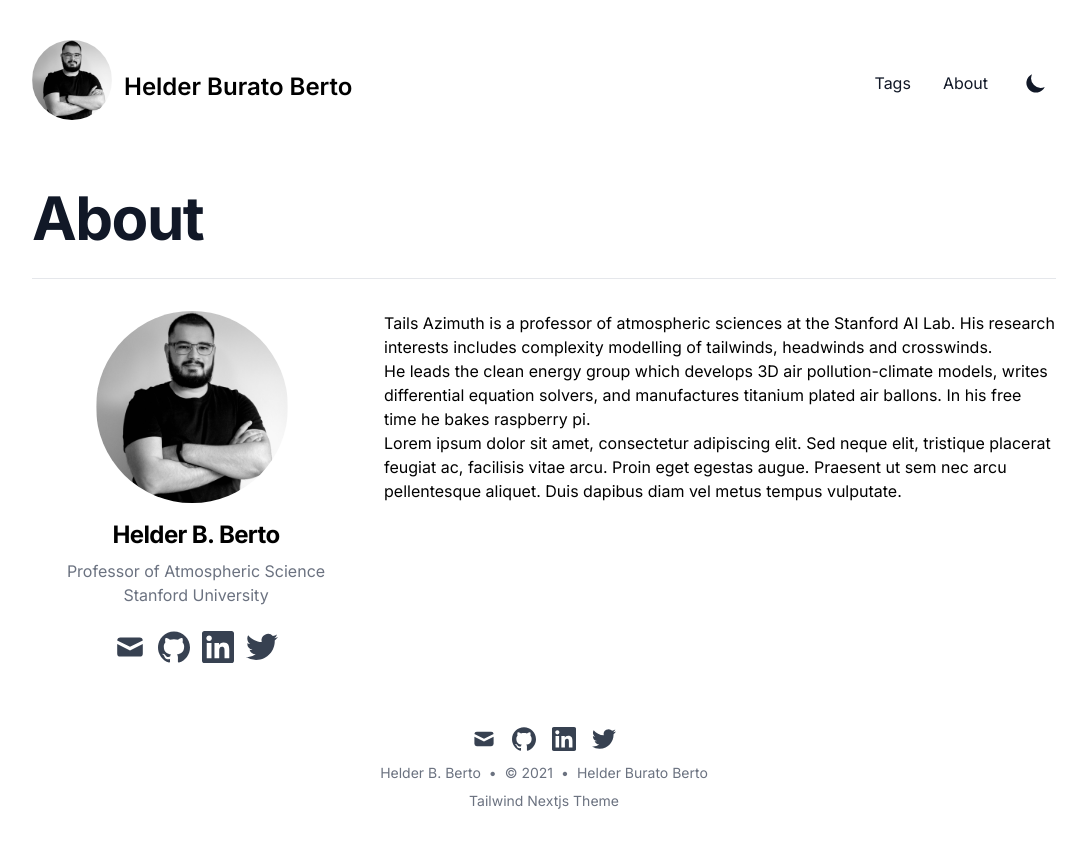
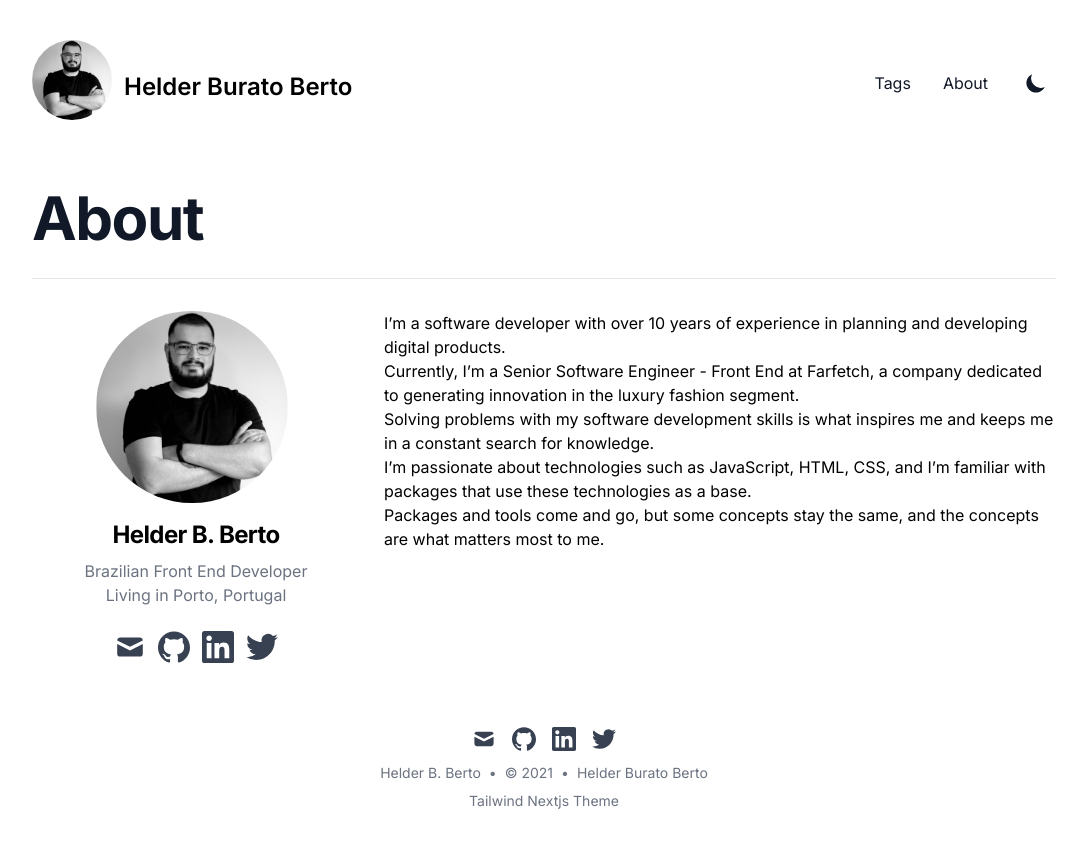
Before and after one commit to helderburato/helderburato.com, a Next.js app: page /about in a window 1280 px wide. Shown: the whole page, without its empty margins (96-1181 px from the left). Built offline with nearby package versions, Linux system fonts and the light colour scheme; what @tailwindcss/typography would draw is missing.

Commit message:
feat: update about content

```diff
--- a/pages/about.js
+++ b/pages/about.js
@@ -22,32 +22,38 @@ export default function About() {
             <h3 className="pt-4 pb-2 text-2xl font-bold leading-8 tracking-tight">
               {siteMetadata.author}
             </h3>
-            <div className="text-gray-500 dark:text-gray-400">Professor of Atmospheric Science</div>
-            <div className="text-gray-500 dark:text-gray-400">Stanford University</div>
+            <div className="text-gray-500 dark:text-gray-400">Brazilian Front End Developer</div>
+            <div className="text-gray-500 dark:text-gray-400">Living in Porto, Portugal</div>
             <div className="flex pt-6 space-x-3">
               <SocialIcon kind="mail" href={`mailto:${siteMetadata.email}`} />
               <SocialIcon kind="github" href={siteMetadata.github} />
-              <SocialIcon kind="facebook" href={siteMetadata.facebook} />
-              <SocialIcon kind="youtube" href={siteMetadata.youtube} />
               <SocialIcon kind="linkedin" href={siteMetadata.linkedin} />
               <SocialIcon kind="twitter" href={siteMetadata.twitter} />
             </div>
           </div>
           <div className="pt-8 pb-8 prose dark:prose-dark max-w-none xl:col-span-2">
             <p>
-              Tails Azimuth is a professor of atmospheric sciences at the Stanford AI Lab. His
-              research interests includes complexity modelling of tailwinds, headwinds and
-              crosswinds.
+              I’m a software developer with over 10 years of experience in planning and developing
+              digital products.
             </p>
             <p>
-              He leads the clean energy group which develops 3D air pollution-climate models, writes
-              differential equation solvers, and manufactures titanium plated air ballons. In his
-              free time he bakes raspberry pi.
+              Currently, I’m a Senior Software Engineer - Front End at{' '}
+              <a href="https://farfetch.com" target="blank">
+                Farfetch
+              </a>
+              , a company dedicated to generating innovation in the luxury fashion segment.
             </p>
             <p>
-              Lorem ipsum dolor sit amet, consectetur adipiscing elit. Sed neque elit, tristique
-              placerat feugiat ac, facilisis vitae arcu. Proin eget egestas augue. Praesent ut sem
-              nec arcu pellentesque aliquet. Duis dapibus diam vel metus tempus vulputate.
+              Solving problems with my software development skills is what inspires me and keeps me
+              in a constant search for knowledge.
+            </p>
+            <p>
+              I’m passionate about technologies such as JavaScript, HTML, CSS, and I’m familiar with
+              packages that use these technologies as a base.
+            </p>
+            <p>
+              Packages and tools come and go, but some concepts stay the same, and the concepts are
+              what matters most to me.
             </p>
           </div>
         </div>
```
